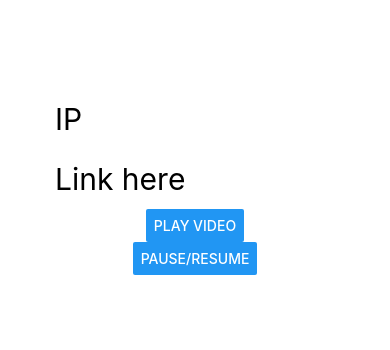
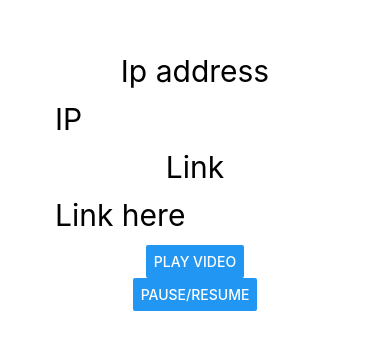
Before and after one commit to Jh123x/rasp-pi-streaming, a React Native app in the folder Front end/: screen / in a window 390 px wide. Shown: the part 240-590 px from the top of the page. Built offline with nearby package versions, Linux system fonts and the light colour scheme.

Commit message:
Refactor Components

```diff
--- a/Front end/App.js
+++ b/Front end/App.js
@@ -1,8 +1,10 @@
 import React from "react";
+import styles from "./styles/mainStyle";
+import IPInput from "./components/IPInput";
+import LinkInput from "./components/LinkInput";
+import { View, Button, Alert } from "react-native";
+import PauseButton from "./components/PauseButton";
 import checkBeforeSend from "./functions/checkBeforeSend";
-import PauseButton from "./components/PauseButton";
-import { View, StyleSheet, TextInput, Button, Alert } from "react-native";
-
 
 class App extends React.Component {
   ip = null;
@@ -11,7 +13,12 @@ class App extends React.Component {
   };
 
   send_data(input, ip) {
-    return checkBeforeSend(ip, input) ? null : Alert.alert("Invalid IP", "Ip address " + this.ip + " is invalid!");
+    return checkBeforeSend(ip, input)
+      ? null
+      : Alert.alert(
+          "Invalid IP",
+          "IP address: '" + (this.ip ? this.ip : " ") + "' is invalid!"
+        );
   }
 
   setIP(value) {
@@ -26,17 +33,9 @@ class App extends React.Component {
 
   render() {
     return (
-      <View style={styles.container}>
-        <TextInput
-          style={styles.textinput}
-          placeholder="IP"
-          onChangeText={(value) => this.setIP(value)}
-        />
-        <TextInput
-          style={styles.textinput}
-          placeholder="Link here"
-          onChangeText={(value) => this.setState({ url: value })}
-        />
+      <View style={styles.main_container}>
+        <IPInput onPress={(value) => this.setIP(value)} />
+        <LinkInput onPress={(value) => this.setState({ url: value })} />
         <Button
           title="Play Video"
           onPress={() => this.send_data(this.state.url, this.ip)}
@@ -57,20 +56,4 @@ class App extends React.Component {
   }
 }
 
-const styles = StyleSheet.create({
-  container: {
-    alignItems: "center",
-    alignContent: "center",
-    justifyContent: "center",
-    flex: 1,
-  },
-  textinput: {
-    alignItems: "center",
-    height: 60,
-    width: 300,
-    fontSize: 30,
-    padding: 10,
-  },
-});
-
 export default App;
--- /dev/null
+++ b/Front end/components/IPInput.js
@@ -0,0 +1,18 @@
+import React from "react";
+import styles from "../styles/mainStyle";
+import { TextInput, Text, View } from "react-native";
+
+const IPInput = (prop) => {
+  return (
+    <View style={styles.container}>
+      <Text style={styles.title}>Ip address</Text>
+      <TextInput
+        style={styles.textinput}
+        placeholder="IP"
+        onChangeText={prop.onPress}
+      />
+    </View>
+  );
+};
+
+export default IPInput;
--- /dev/null
+++ b/Front end/components/LinkInput.js
@@ -0,0 +1,18 @@
+import React from "react";
+import styles from "../styles/mainStyle";
+import { TextInput, Text, View } from "react-native";
+
+const LinkInput = (prop) => {
+  return (
+    <View style={styles.container}>
+      <Text style={styles.title}>Link</Text>
+      <TextInput
+        style={styles.textinput}
+        placeholder="Link here"
+        onChangeText={prop.onPress}
+      />
+    </View>
+  );
+};
+
+export default LinkInput;
--- a/Front end/components/PauseButton.js
+++ b/Front end/components/PauseButton.js
@@ -1,22 +1,11 @@
 import React from "react";
-import { Button, StyleSheet } from "react-native";
-
+import { Button } from "react-native";
+import styles from "../styles/mainStyle";
 
 const PauseButton = (prop) => {
   return (
-    <Button
-      title="Pause/Resume"
-      style={styles.button}
-      onPress={prop.onPress}
-    />
+    <Button title="Pause/Resume" style={styles.button} onPress={prop.onPress} />
   );
-}
-
-const styles = StyleSheet.create(
-  {
-    button: {
-      height: 40,
-    }
-});
+};
 
 export default PauseButton;
--- /dev/null
+++ b/Front end/styles/mainStyle.js
@@ -0,0 +1,30 @@
+import { StyleSheet } from "react-native";
+
+const styles = StyleSheet.create({
+  main_container: {
+    alignItems: "center",
+    alignContent: "center",
+    justifyContent: "center",
+    flex: 1,
+  },
+  container: {
+    alignItems: "center",
+    alignContent: "center",
+    justifyContent: "center",
+  },
+  textinput: {
+    alignItems: "center",
+    height: 60,
+    width: 300,
+    fontSize: 30,
+    padding: 10,
+  },
+  button: {
+    height: 40,
+  },
+  title: {
+    fontSize: 30,
+  },
+});
+
+export default styles;
```
